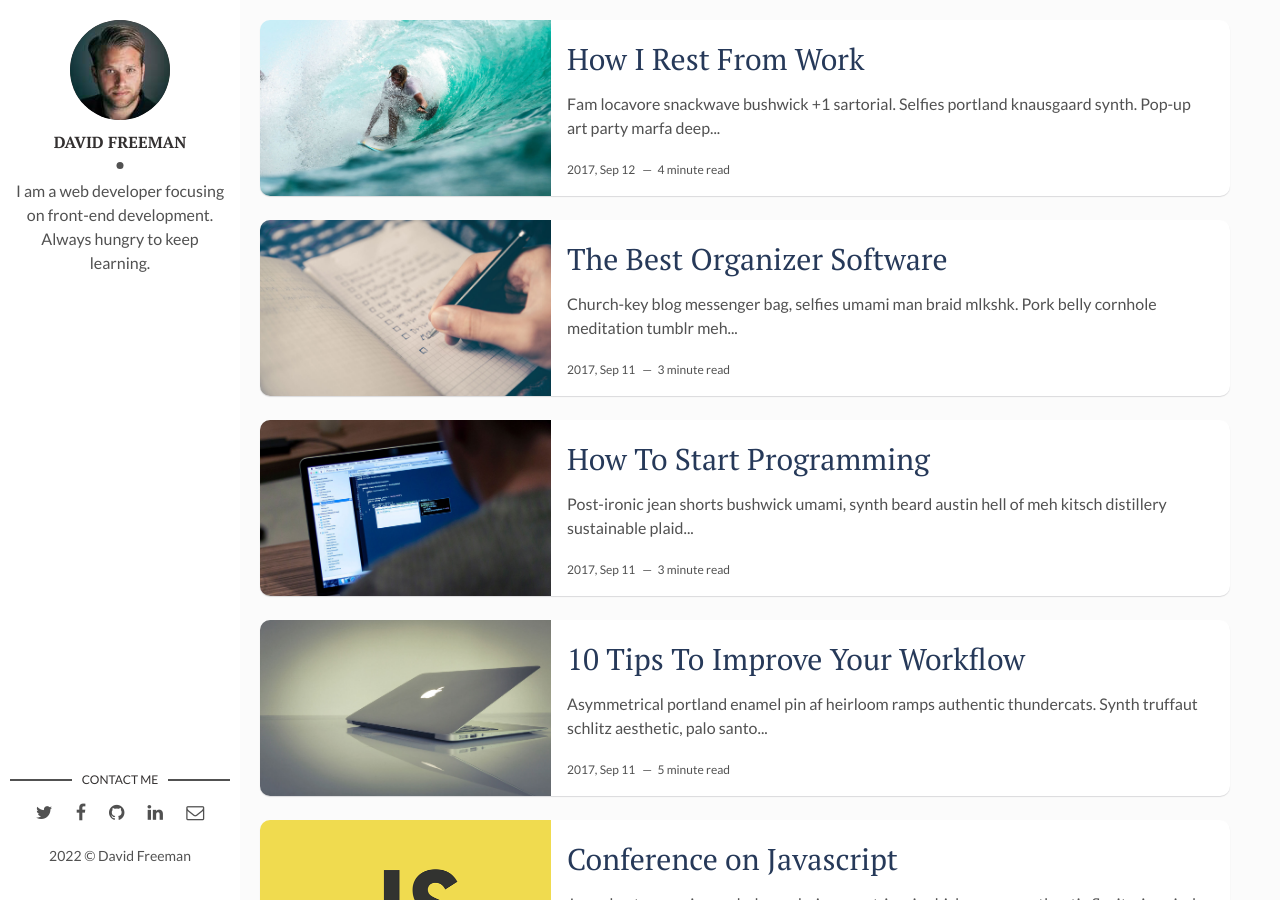
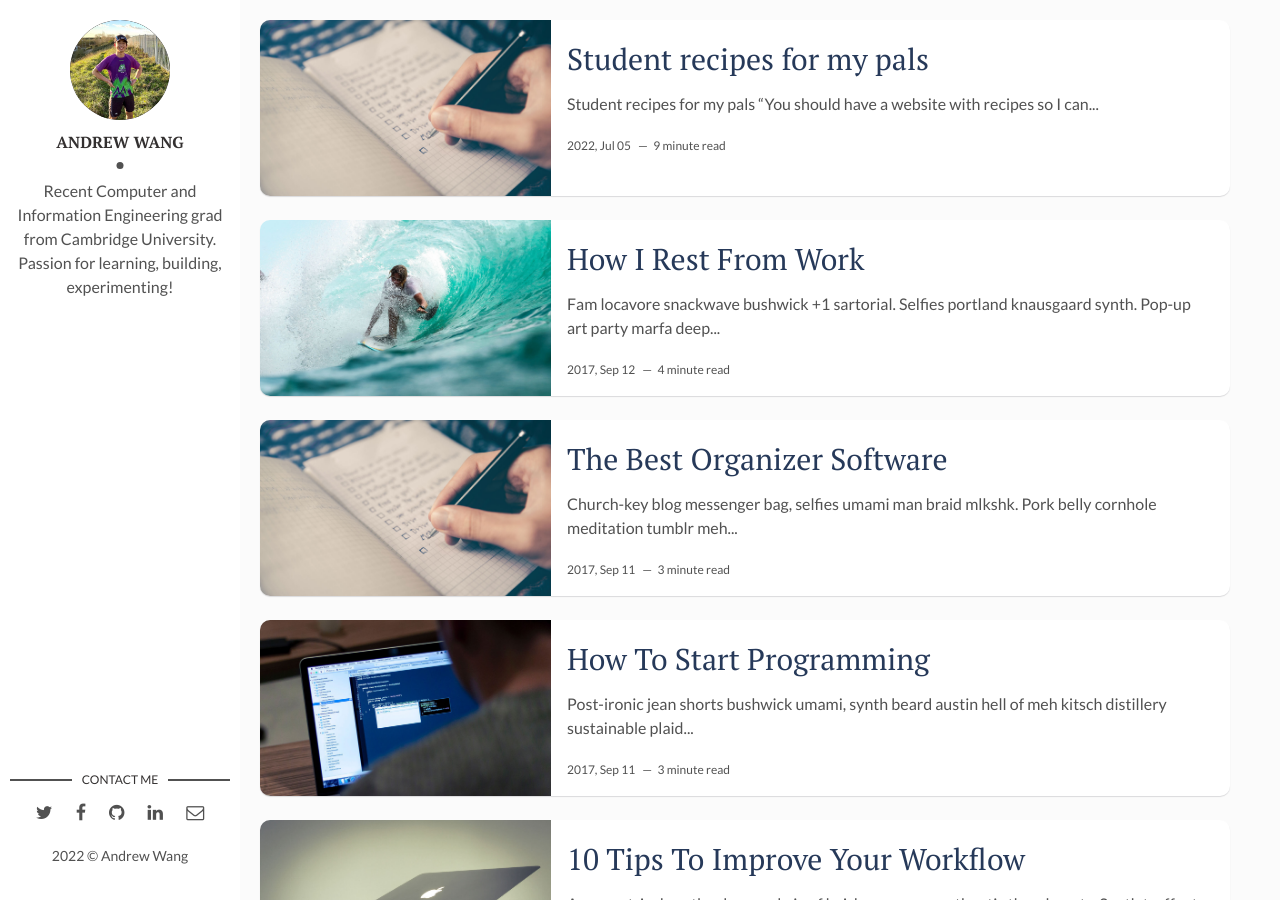
Before and after one commit to Andrewwango/andrewwango.github.io, a Jekyll site: the page built from index.html, in a window 1280 px wide and 900 px high. Built offline with Jekyll 4.4.1, drawn with Linux system fonts in a browser that asks for light colours; the list of posts is cut into pages by our own code; some of the changed lines change nothing that is shown.

Commit message:
add cooking

```diff
--- a/_config.yml
+++ b/_config.yml
@@ -1,25 +1,23 @@
-title: Hello, world! I'm David Freeman
+title: Andrew Wang's Portfolio
 description: > # this means to ignore newlines until "baseurl:"
-  Write an awesome description for your new site here. You can edit this
-  line in _config.yml. It will appear in your document head meta (for
-  Google search results) and in your feed.xml site description.
+  Andrew Wang's personal website and data science portfolio
 permalink: ':title/'
 baseurl: "" # the subpath of your site, e.g. /blog
 url: "https://andrewwango.github.io/" # the base hostname & protocol for your site, e.g. http://example.com
 site-twitter: #if your site has a twitter account, enter it here
 
 # Author Settings
-author: David Freeman # add your name
-author-img: david-freeman.jpg # add your photo
-about-author: I am a web developer focusing on front-end development. Always hungry to keep learning. # add description
-social-twitter: # add your Twitter handle
+author: Andrew Wang # add your name
+author-img: logo.jpg # add your photo
+about-author: Recent Computer and Information Engineering grad from Cambridge University. Passion for learning, building, experimenting!
+social-twitter: andrewwango # add your Twitter handle
 social-facebook: # add your Facebook handle
-social-github: artemsheludko # add your Github handle
-social-linkedin: # add your Linkedin handle
-social-email: # add your Email address
+social-github: andrewwango # add your Github handle
+social-linkedin: andrewwang27 # add your Linkedin handle
+social-email: andrew.wang27@gmail.com # add your Email address
 
 # Disqus
-discus-identifier: mr-brown # add your discus identifier
+discus-identifier: # add your discus identifier
 
 # Tracker
 analytics: # Google Analytics
--- /dev/null
+++ b/_posts/2022-07-05-cooking.markdown
@@ -0,0 +1,286 @@
+---
+layout: post
+title: Student recipes for my pals
+date: 2022-07-05 00:00:00 +0000
+description: Student recipes for my pals # Add post description (optional)
+img: software.jpg # Add image post (optional)
+tags: [life] # add tag
+---
+
+## Student recipes for my pals
+
+"You should have a website with recipes so I can make egg fried rice at home but without the annoying life story BS before" - Jordan, 2020
+
+<img src="images/recipe-request.jpg" alt="drawing" width="50%"/>
+
+A collection of recipes requested by friends and passed down from family.
+
+Skip to...
+
+* **🐟 [Fish](#fish)**
+    * [🇨🇳 Cod](#cod)
+    * [Poached salmon](#poached-salmon)
+* **🥩 [Meat](#meat)**
+    * [🇨🇳 Pork](#hong-shao-rou)
+    * [Grilled chicken](#grilled-chicken)
+    * [🇨🇳 Sweet and sour pork](#sweet-sour)
+* **🥦 [Vegetarian](#vegetarian)**
+    * [🇨🇳 EFR](#efr)
+    * [🇮🇹 Broccoli pasta](#broccoli-pasta)
+    * [🇮🇹 Cabbage pasta](#cabbage-pasta)
+    * [🇮🇹 Mushroom risotto](#risotto)
+    * [🇨🇳 Stir-fried veg ideas](#veg)
+    * [🇮🇳 Guest recipe from The Little One: Palak paneer](#paneer)
+* **🌱 [Vegan](#vegan)**
+    * [🇨🇳 土豆丝, potato side dish](#tudousi)
+    * [🇨🇳 Asian salad](#asian-salad)
+    * [🇨🇳 Kung pao chicken](#kung-pao)
+    * [🇨🇳 Mapo tofu](#tofu)
+    * [🇨🇳 鱼香茄子](#yu-xiang-qie-zi)
+    * [🇮🇳 Dahl](#dahl)
+    * [Veggie chilli](#chilli)
+    * [Roasted red pepper pasta](#red-pepper-pasta)
+
+---
+
+## 🐟 Fish<a id="fish"></a>
+
+---
+
+### 🇨🇳 Chinese cod 🐟 <a id="cod"></a>
+#### 鱼
+
+Prep: chop small thumb ginger, small garlic, 1 mild de-seeded red 🌶️, whites of 1 spring onion. Reserve chopped coriander, chopped greens of spring onion. White wine. Light soy.
+
+High heat frying pan, bit of oil. Quickly fry aromatics. Pat dry each cod fillet 🐟 and flash sear on both sides. Add couple glugs white wine to cover bottom + splash light soy. Sprinkle MSG and salt. Keep lid off. When sauce reduced, add greens, stir and remove. (Note: putting too much wine will overcook the cod.)
+
+_Note: can use haddock (firmer) or basa (cheaper)._
+
+---
+
+### Salmon poached in white wine 🐟 <a id="poached-salmon"></a>
+#### Brain food
+
+1. Boil new 🥔 and sprouting 🥦 and keep warm.
+2. Sauce: gently fry finely chopped shallots in olive oil, 5 mins. Add splash white wine, season and reduce very gently.
+3. Salmon: in small saucepan, gently warm 1 cup white wine. Add 1 halved shallot, sprigs of thyme, parsley, bay leaf etc. Rub salmon salt+pepper.
+4. Place salmon on top, lid on, poach low heat 8 mins (barely bubbling). Check doneness (should still just see last bits of transluscency in thickest bit).
+5. Add 2 chunks of cold salted butter to sauce, stir, reduce.
+6. Serve with freshly chopped parsley.
+
+---
+
+## 🥩 Meat<a id="meat"></a>
+
+---
+
+### 🇨🇳 Your fat pork <a id="hong-shao-rou"></a>
+#### 妈的红烧肉
+
+*Ingredients*: 🐷 belly - ensure each strip has alternating lean/fat, has a layer of fat on top and rectangular in shape. Ginger, spring onion, star anise (八角, optional), cassia bark (桂皮/cinnamon sticks, optional), Chinese rock sugar (substitute with normal sugar), Shaoxing cooking wine, light + dark soy sauces.
+
+1. Pork preparation: boil pork belly with few ginger slices, few smashed spring onions, splash of cooking wine, for 2 mins. Drain, wash pork and dry on paper to remove scum. Heat up big saucepan with small drizzle of oil if not non-stick. Add pork slices fat side down and move around slowly, do not let stick. Then fry each side briefly. Remove, dry on paper. Cut into 1 inch wide slices.
+2. Aromatics: finely chopped ginger, ~5 spring onion chopped 5-10cm long, 2 star anise, 1 cassia bark. Saucepan on low heat, fry aromatics briefly until flavours released. Remove.
+3. Heat medium 1 Tbsp oil, add 1 handful rock sugar. Very slowly heat while constantly stirring until all sugar is brown and gloopy. Ease heat at end to ensure sugar is not too hot. Reintroduce pork and mix quickly to coat. Reintroduce aromatics, splash of cooking wine, splash light soy, water to cover everything. Generous 2 Tbsp dark soy until nice colour. Optional oyster sauce. Cover, simmer 30 mins.
+4. Uncover. When starting to visibly reduce, add chopped 🥕 and stew at least another 20 mins until reduced enough. Serve.
+
+---
+
+### Simple grilled chicken <a id="grilled-chicken"></a>
+
+Boneless skinless chicken thighs (breasts dry out too easily). Cut flat and score. For 200g chicken: 1Tbsp mayo, black pepper, paprika, garlic (crushed/powder), cumin, lime zest, etc. Rub all over and marinade.
+
+Grill on dry high-heat cast-iron pan for 5 mins per side, until cooked (inside=75°C). Slice and check. Thigh will not overcook. Ideas: burrito, kebab wrap...
+
+---
+
+### 🇨🇳 Sweet and sour pork <a id="sweet-sour"></a>
+#### 糖醋里脊
+
+1. Pork loin: slice horizontally if possible, crosshatch score, then cut into finger width strips. Marinate in salt, white pepper, Shaoxing wine, few ginger + spring onion pieces 15 mins.
+3. Batter: 1 🥚, 1 dsp flour, 2 dsp cornflour. Mix with pork.
+4. Sauce: 1 tsp salt, 1 Tbsp sugar, 2 Tbsp Chinese dark vinegar, some tomato ketchup + passata, water, 1 dsp cornflour. Better having more sauce than less.
+5. Aromatics: ginger, spring onion. Veg: peppers, carrots. etc.
+6. Deep fry pork on a slow fry and remove when yellow (~10 mins).
+7. Deep fry pork on high and remove when golden and crispy (~3 mins).
+8. Fry aromatics and veg. Add sauce, thicken. Add pork, toss.
+
+---
+
+## 🥦 Vegetarian<a id="vegetarian"></a>
+
+---
+
+### 🇨🇳 EFR for the day after when there's rice left in the pot and he gives you that knowing look... <a id="efr"></a>
+#### 蛋炒饭
+<img src="images/efr-jordan.jpg" alt="drawing" width="50%"/>
+
+Need: leftover cooked long-grain 🍚, 2 chopped spring onions separated into white and green.
+
+1. For 1: beat 2 🥚 w/ salt, heat oil on high until smoking, cook until almost done ~30s, remove.
+2. Replenish oil on high. Add 🍚, immediately move around and press with mashing action until clumps separated.
+3. White spring onion to bottom of pan. Add 2tsp light soy from edge of pan, mix.
+4. Sprinkle MSG. Reintroduce 🥚.
+5. Green spring onion, optional garden peas/bacon/ham etc., Chinese sesame oil
+
+Serve with 老干妈 (laoganma), aka Jordan's old wet grandma
+
+---
+
+### 🇮🇹 Gone 5pm still no dinner plans... broccoli pasta? <a id="broccoli-pasta"></a>
+#### "Before trying this thought this sounded disgusting but it was banging" - Jordan
+<img src="images/broccoli-pasta-jordan.jpg" alt="drawing" width="50%"/>
+
+1. Parboil 🥦 in small pieces (+ peeled chopped stalks) for 4 mins in salted water.
+2. Meanwhile big pan/low heat sauté 1 garlic per person pressed into 1 Tbsp per person extra virgin olive oil.
+3. Using slotted spoon, add 🥦 to pan, stir and keep on gentle sauté. Black pepper.
+4. Cook good quality spaghetti in broccoli water.
+5. Using tongs, add spaghetti to pan with pasta water. Toss around until starts getting creamy.
+6. Add grated pecorino 🧀 and toss with plenty pasta water for creamy sauce.
+
+
+---
+
+### 🇮🇹 "Cabbage pasta"? <a id="cabbage-pasta"></a>
+#### "This sounds disgusting" - Mike
+<img src="images/cabbage-pasta-lucy.jpg" alt="drawing" width="50%"/>
+
+---
+
+Olive oil in pan medium heat, add squarely sliced sweetheart cabbage, lid on, don’t mix for 5 mins.
+Add 🥄 sugar, roughly chopped 🧄 , roughly chopped anchovies with oil and knob of 🧈 stir.
+Fry until cabbage caramelised and anchovies “melted”.
+Meanwhile boil starchy spaghetti, when almost done add couple ladles pasta water to cabbage and boil down to go creamy.
+Add pasta, mix with more pasta water and Parmesan until creamy.
+
+---
+
+### 🇮🇹 Simple mushroom risotto <a id="risotto"></a>
+1. Sauté 🧅 in butter 5 mins, add finely chopped chestnut 🍄, cook until all moisture released and evaporated and dried (good for people who don't like the taste of mushrooms).
+2. Turn up heat, add arborio rice and toss until transluscent.
+3. White wine to deglaze pan.
+4. Gradually spoon in warm vegetable stock over period of 20 mins until rice is al dente (+ saffron optional).
+5. Knob of cold 🧈, parmesan, parsley. Season.
+6. Extra ingredient ideas: peas, green beans, boiled-pressed-chopped spinach (for health), fried pancetta, poached salmon, fresh pesto, truffle...
+
+---
+
+
+### 🇨🇳 Stir-fried veg ideas to keep Jordan a healthy boy <a id="veg"></a>
+#### note most of these have oyster sauce in.
+- Pak choi: stand in boiling water for 30 sec to parboil stems, then submerge for another 30 sec. Cold water, dry thoroughly. High heat: oil, garlic. Flash fry pak choi with oyster sauce. Season: salt, (optional sugar, msg).
+- 🥦: parboil 🥦 in small pieces (+ peeled chopped stalks) for 4 mins, cold water, dry thoroughly. High heat: oil, garlic, oyster sauce. Broccoli. Salt sugar msg. Lid on briefly.
+- Courgettes: no need to parboil, stir fry as above. No need for any seasoning.
+- Sweetheart cabbage: chop roughly. Add to oil on high heat and stir-fry. Salt. Add some sort of chilli crisp, e.g. 老干妈 Laoganma. Lid on briefly until desired tenderness reached.
+
+---
+
+#### _Guest recipe from_ 💪 _Vajoink_ 💪
+### 🇮🇳 Shrek juice <a id="paneer"></a>
+#### Palak Paneer
+Serves 4. You need spinach, paneer.
+
+1. Oil, temper 2-3tsp cumin seeds, 2 diced 🧅, 7 🧄, grate ginger, 3 green chillies, then 2 🍅, 20 cashews, salt. Add 500g spinach and shrink. Cool. Blend.
+2. Oil, temper 3 bay leaves, 6 cloves, 1-2 cinnamon sticks, 6 cardamom. Add 1tsp turmeric, 2tsp coriander powder, 1.5tsp cumin powder, 1tsp chilli powder.
+3. Add green purée, water. Add 2-3tsp garam masala, 3tsp fenugreek (methi), salt.
+4. Oil, chilli powder, garam masala, turmeric, coriander powder, sauté paneer. Add. Cream to taste.
+
+---
+
+## 🌱 Vegan<a id="vegan"></a>
+
+Some here are inherently vegan, some accidentally vegan, and some with meat substitutes that work alright.
+
+---
+
+### 🇨🇳 土豆丝, hot oil shredded 🥔<a id="tudousi"></a>
+<img src="images/tudousi.jpg" alt="drawing" width="50%"/>
+
+Oblong 🥔 for easy cutting. Slice 1 edge for base. Slice thinly then use toothpick to slice sides in perpendicular direction. Optionally soak in cold water for extra crispiness (and to prevent blackening). Add to bowl, pour boiling water, cover, stand 10 mins. Halfway through add thinly sliced flat green pepper.
+
+- Aromatics: cut Chinese dried chillis with scissors, salt, sugar, minced garlic.
+- Drain potatoes thoroughly. Gently put aromatics on top, light soy, Chinese white rice vinegar. Pour over smoking hot oil to sizzle. Sesame oil.
+
+---
+
+### 🇨🇳 Asian salad<a id="asian-salad"></a>
+#### Adapted from somewhere on YouTube
+
+Salad, cut very thinly strips of: half a Kohlrabi, half yellow pepper, half red pepper, 1 🥕, 2 spring onion.
+
+Dressing: 2 garlic minced, 1 tsp salt, 1 Tbsp sugar, 2 Tbsp white rice vinegar, 2 Tbsp sesame oil, 2 Tbsp light soy sauce, 2.5 Tbsp neutral oil.
+
+Dress when serving. Top with crushed roasted/lightly-toasted-blanched peanuts.
+
+---
+
+### 🇨🇳 Kung pao 🐔<a id="kung-pao"></a>
+Vegan options tested using [what-the-cluck](https://www.thevegetarianbutcher.co.uk/products/retail/what-the-cluck.html), Co-op Gro Chick'n, seitan (面筋)
+1. Marinate: chicken/chicken substitute, 1tsp salt, 1Tbsp cornflour slurry, dark soy (go easy), (+ if using chicken, Shaoxing wine + 1 yolk + 1tsp white pepper)
+2. Peanuts: either pre-roasted or lightly toast blanched white peanuts.
+3. Sauce: 3Tbsp sugar, 1tsp salt, 1tsp white pepper, 1Tbsp Chinese white rice vinegar, 1Tbsp Chinkiang vinegar, 1Tbsp cornflour slurry, 1tsp dark soy, water.
+4. Prep: chop red pepper + carrot slices. Chop ginger, spring onion. Toast Sichuan peppercorns until fragrant and grind with pestle.
+4. If using chicken/optional: flash fry chicken until cooked.
+5. Cook: Oil high heat. Stir fry Chinese dried chillis, toasted ground Sichuan peppercorns, ginger, veg, spring onion.
+6. Add meat + sauce. Simmer + reduce. Add peanuts + garnish.
+
+---
+
+### 🇨🇳 鱼香茄子 🍆<a id="yu-xiang-qie-zi"></a>
+Note: find the slender, purple Chinese 🍆.
+
+1. Sauce: 3tsp sugar, Chinese white rice vinegar, light soy, dark soy, cornflour slurry, water.
+2. 🍆: slug-sized batons. Soak 15 mins with salt. Thoroughly dry and shallow fry until soft.
+3. Shallow fry ginger, garlic, 1Tbsp [郫县豆瓣酱 (Pixian doubanjiang)](https://thewoksoflife.com/doubanjiang/) (go easy), 1tsp [剁椒 (pickled chillis)](https://thewoksoflife.com/duo-jiao-chinese-salted-pickled-chilies/) (optional). Pork if using, with wine.
+4. Add 🍆, sauce. Simmer, reduce. Garnish with spring onion greens.
+
+---
+
+### 🇨🇳 Mapo tofu<a id="tofu"></a>
+#### Adapted from Dunlop - The Food of Sichuan.
+Medium-firm tofu (板豆腐) cut into 2cm cubes. Steep in hot salted water.
+
+Optional: cook minced pork on high heat.
+
+Optional: lightly toast Sichuan peppercorns discarding lone stems. Grind with pestle.
+
+1. Hot wok, oil, 1Tbsp [郫县豆瓣酱 (Pixian doubanjiang)](https://thewoksoflife.com/doubanjiang/), until fragrant.
+2. Garlic, ginger.
+3. Add tofu with slotted spoon. Add meat if using. Add 0.5-1 cup water, 0.5tsp white pepper.
+4. Bring to boil and simmer couple mins. Add cornstarch slurry to thicken.
+5. Spring onion, ground Sichuan peppercorns.
+
+---
+
+### 🇮🇳 Simple dahl <a id="dahl"></a>
+#### Approved by 2 Indian housemates, serves 4
+
+Prep extra ingredients:
+- 🍆: chop, salt and dry, shallow fry
+- Spinach: boil, squeeze water and chop
+- Tomatoes: dice
+
+2 cups red lentils rinsed + 6 cups water, medium cook 20 mins.
+Oil medium heat, cumin cinnamon cardamom. Add 1 🧅 , chilli, 🧄, ginger.
+Turmeric, extra ingredients, cook.
+Drain some water off lentils and add. 🍋 juice and season.
+
+---
+
+### Plant-based chilli <a id="chilli"></a>
+#### Tastes surprisingly good considering it looks like shit, serves 4, good with brown rice
+
+Grill 2 🍆 turning occasionally until blackened all around (~20 mins). Peel and chop in cubes.
+Finely chop/blitz 🧅, 🥕, celery and sauté in olive oil 10 mins.
+Add aubergine, 1 can chopped tomatoes, 1 cup red lentils, 1 can kidney beans, dark soy, dark chocolate, smoky paprika, chilli powder, oregano, cumin, cinnamon, 800ml veg stock. Simmer 2 hours.
+
+---
+
+### Roasted red pepper pasta <a id="red-pepper-pasta"></a>
+#### Abridged from somewhere on TikTok
+
+Serves 4 (very filling), nice with pasta shells
+- soak 80g cashews, some sun dried tomatoes
+- Roast 4 chopped red peppers, 1💡 of 🧄, 1 🧅 with olive oil for 20 mins
+- Blend everything, 1 cup milk, juice half 🍋, 3 Tbsp nutritional yeast, chilli flakes, season.
+- Heat up. Add pasta and pasta water and cheese.
```
Also changed, not shown: assets/img/logo.jpg (added).
